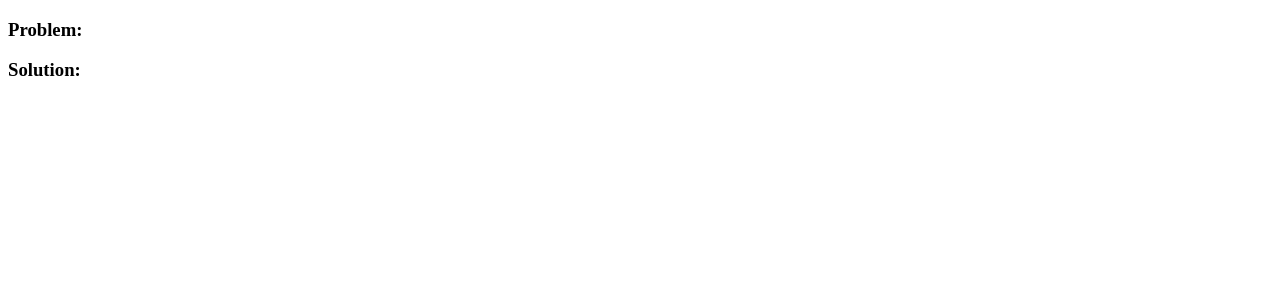
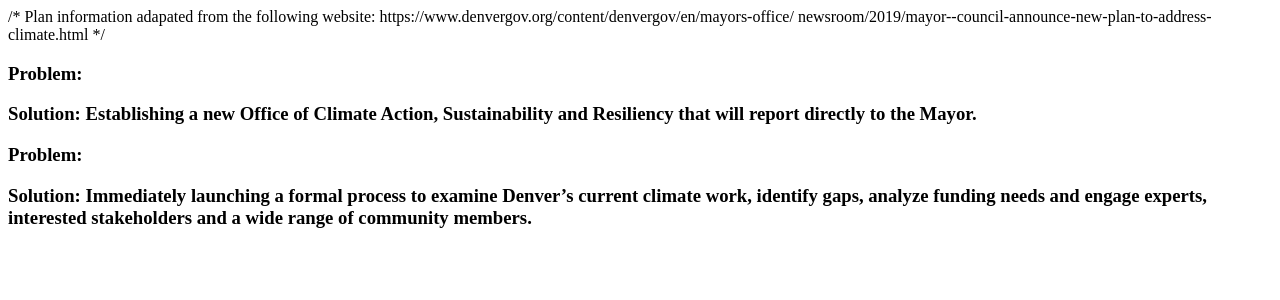
Before and after one commit to laurelherting/sustainability-to-do, a React (Create React App) app: page / in a window 1280 px wide. Shown: the top 300 px of the page. Built offline with nearby package versions, Linux system fonts and the light colour scheme.

Commit message:
replace name for props

```diff
--- a/src/App.js
+++ b/src/App.js
@@ -5,7 +5,27 @@ import Plan from "./Plan";
 function App() {
   return (
     <div>
-      <Plan />
+      /* Plan information adapated from the following website:
+      https://www.denvergov.org/content/denvergov/en/mayors-office/
+      newsroom/2019/mayor--council-announce-new-plan-to-address-climate.html */
+      <Plan
+        solution="Establishing a new Office of Climate Action, Sustainability and Resiliency
+    that will report directly to the Mayor."
+        details="The office will be established by ordinance with City Council approval
+    by Oct. 31 and will be fully functional by July 1, 2020. It will combine personnel from
+    the existing Office of Sustainability and the Denver Department of Public Health &
+    Environment. The Mayor also intends to propose an additional $8 million next year to
+    expand efforts to reduce greenhouse gas emissions."
+      />
+      <Plan
+        solution="Immediately launching a formal process to examine Denver’s
+      current climate work, identify gaps, analyze funding needs and engage
+      experts, interested stakeholders and a wide range of community members."
+        details="The process will be professionally facilitated and led by both
+      the Administration and members of Council. It will conclude by the end of
+      May 2020, giving Council ample time to consider referring a possible
+      measure to the November 2020 ballot."
+      />
     </div>
   );
 }
```
